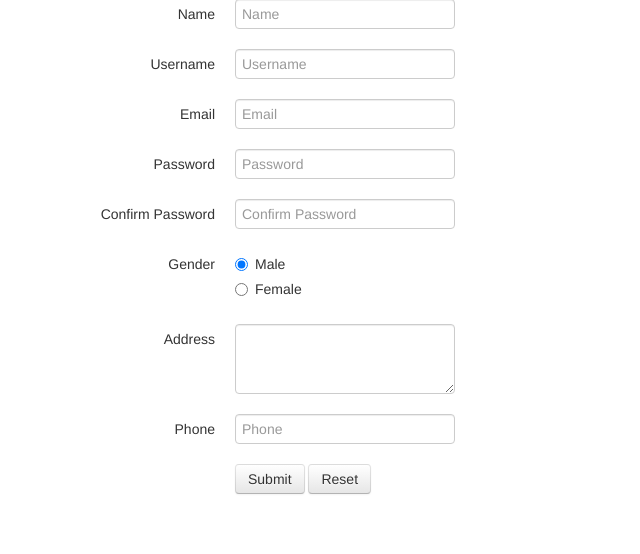
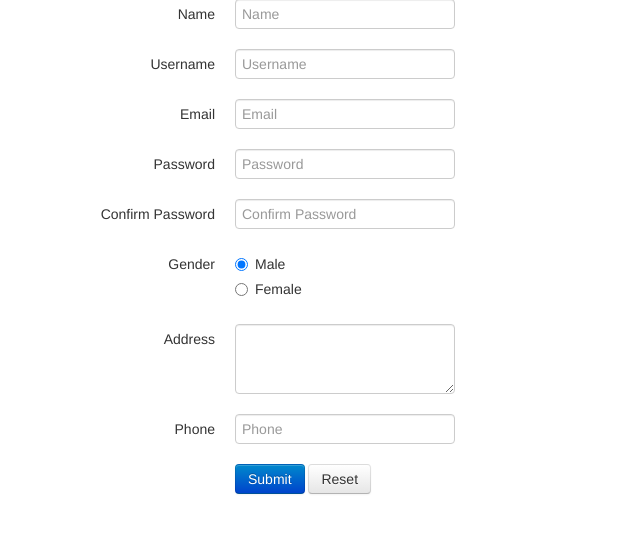
Before and after one commit to realodix/WBPL-MusicLight, a PHP site: page /registration.php in a window 1280 px wide. Shown: the part 101-655 px from the top of the page, without its empty margins (0-640 px from the left). Run offline with PHP 8.4, Linux system fonts and the light colour scheme; some libraries are stand-ins or nearby versions.

Commit message:
Reg: Improve btn class

```diff
--- a/registration.php
+++ b/registration.php
@@ -137,7 +137,7 @@
 
 		<div class="control-group">
 			<div class="controls">
-				<input type="button" value="Submit" class="btn" onclick="Cek()" />
+				<input type="button" value="Submit" class="btn btn-primary" onclick="Cek()" />
 				<input type="reset" value="Reset" class="btn" onclick="Reset()" />
 			</div>
 		</div>
```
